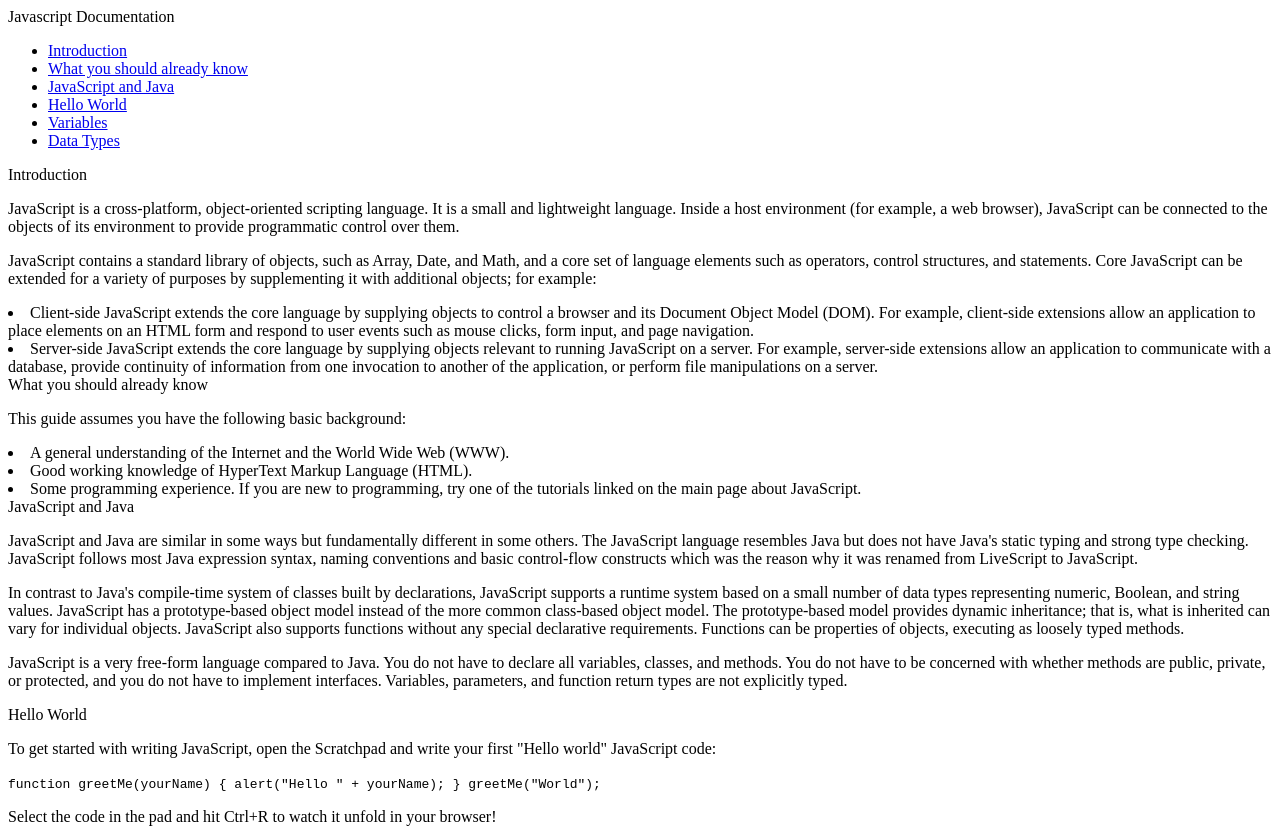
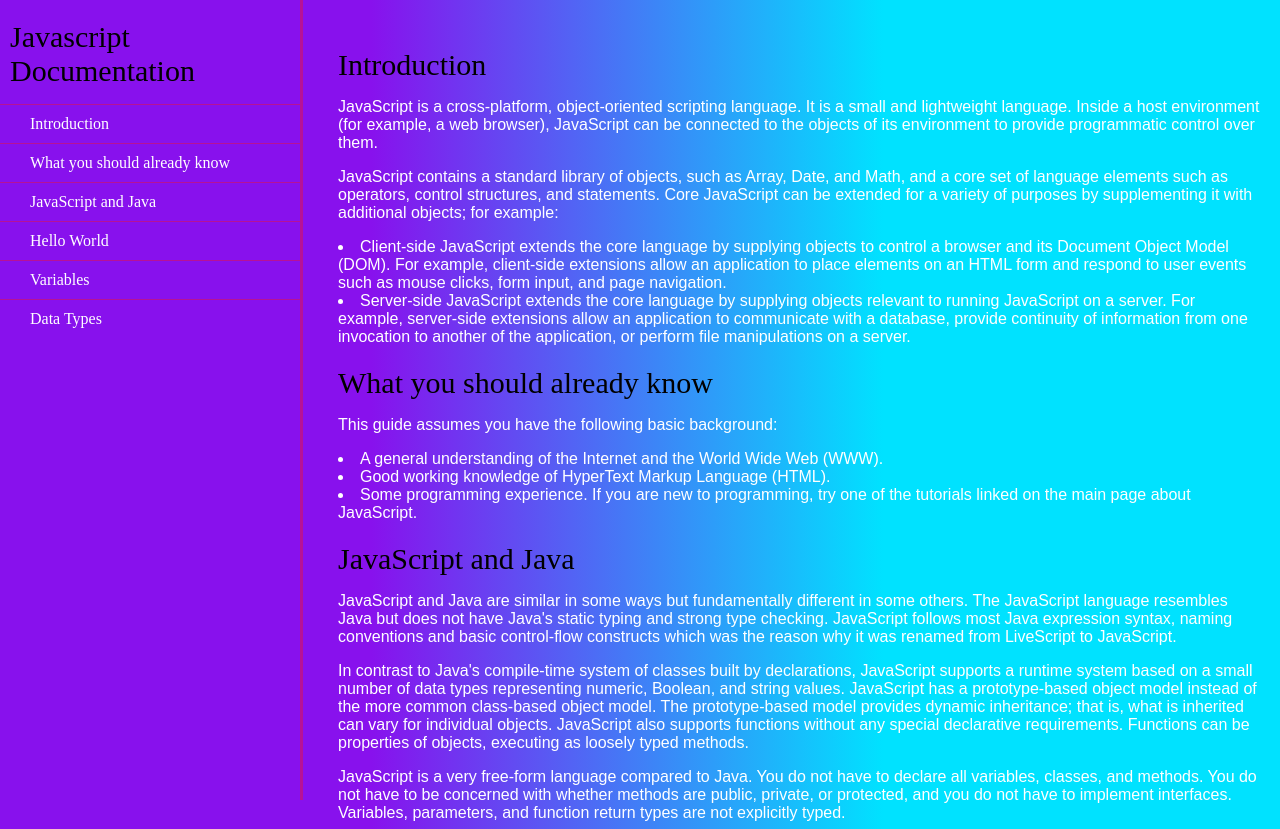
Before and after one commit to IsaiasJD117/technical-documentation-page, a plain HTML site: page index.html in a window 1280 px wide. Shown: the top 829 px of the page. Drawn offline with Linux system fonts and the light colour scheme.

Commit message:
fix link to styleaheet

```diff
--- a/index.html
+++ b/index.html
@@ -1,7 +1,7 @@
 <!Doctype html>
 <html>
   <head>
-    <link href="styles.css"></link>
+    <link rel="stylesheet" href="styles.css">
   </head>
   <body>
     <nav id="navbar">
```
